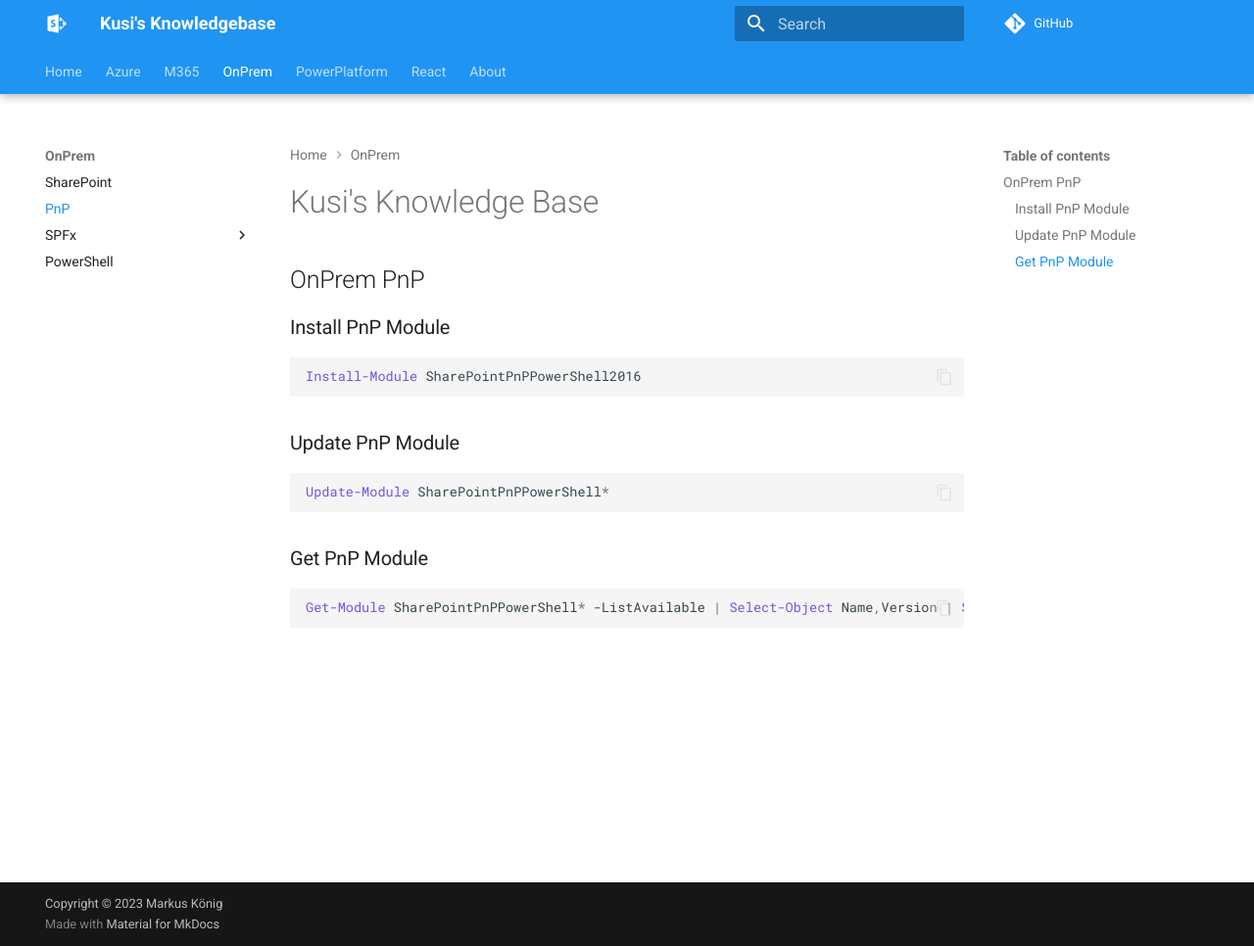
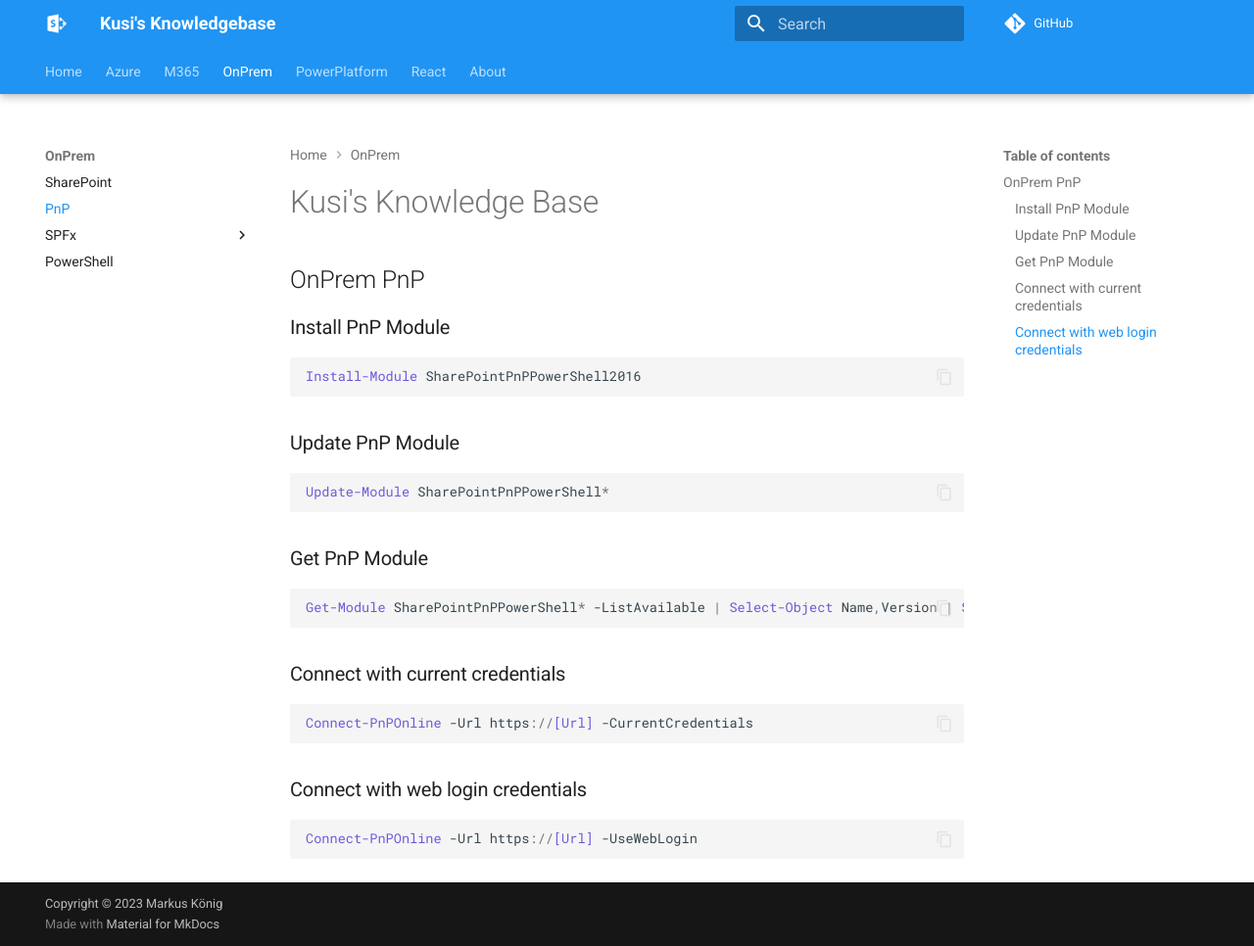
Before and after one commit to Kusi1975/spkb, an MkDocs documentation site: the page built from docs/onPrem/PnP/index.md, in a window 1280 px wide and 966 px high. Shown: the whole window at 98% size. Built offline with MkDocs 1.6.1 and Material for MkDocs 9.7.7, drawn with Linux system fonts in a browser that asks for light colours; comment, search, counter and statistics services are not loaded.

Commit message:
PnP Connect

````diff
--- a/docs/onPrem/PnP/index.md
+++ b/docs/onPrem/PnP/index.md
@@ -19,3 +19,15 @@
 ```powershell
 Get-Module SharePointPnPPowerShell* -ListAvailable | Select-Object Name,Version | Sort-Object Version -Descending
 ```
+
+### Connect with current credentials
+
+```powershell
+Connect-PnPOnline -Url https://[Url] -CurrentCredentials
+```
+
+### Connect with web login credentials
+
+```powershell
+Connect-PnPOnline -Url https://[Url] -UseWebLogin
+```
````
